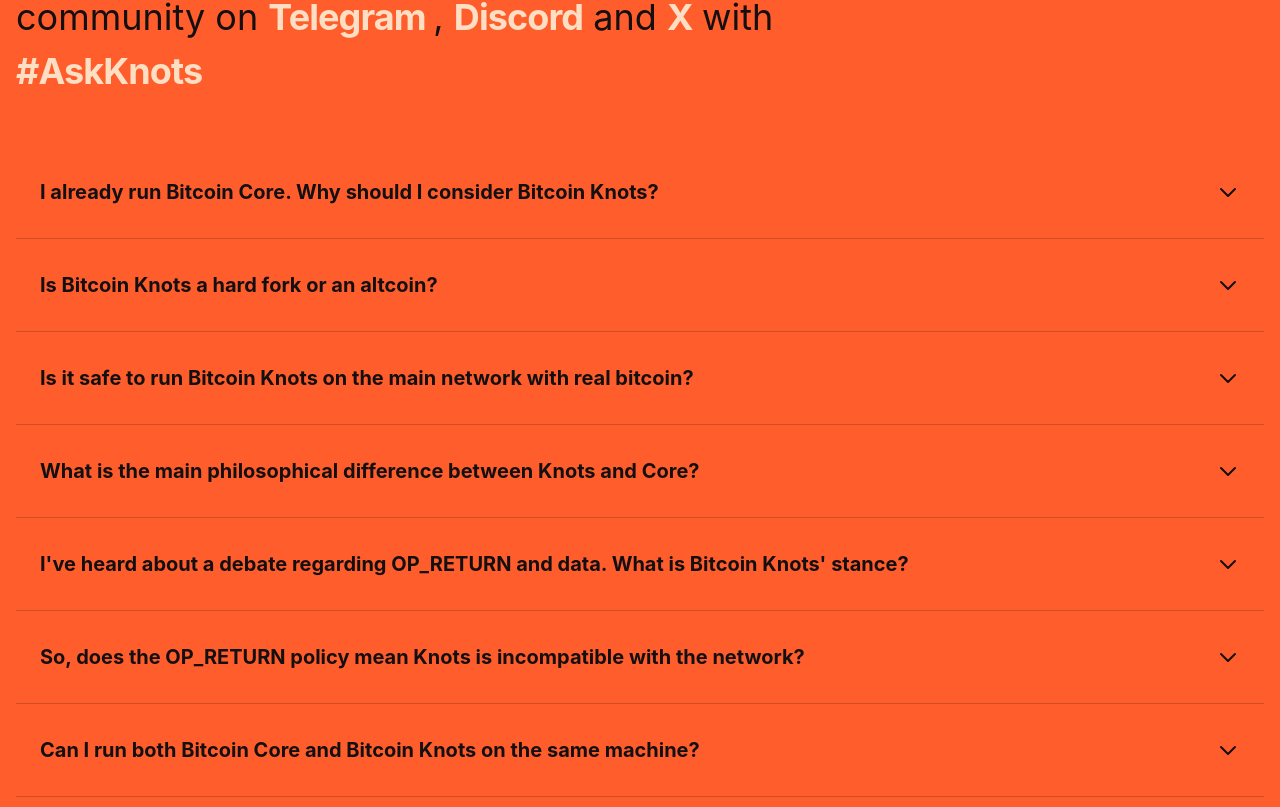
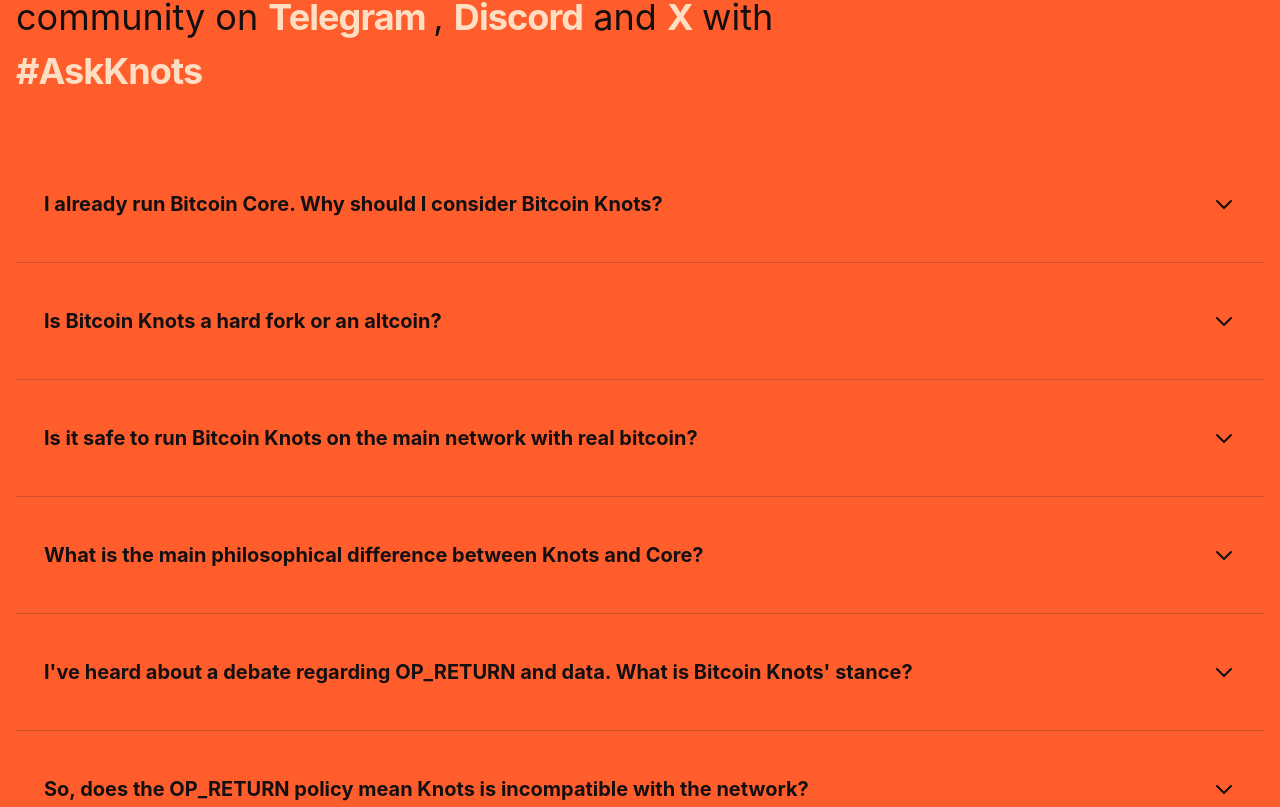
Before and after one commit to lexrexx/bitcoinknots.org, a Nuxt app: page / in a window 1280 px wide. Shown: the part 6693-7500 px from the top of the page. Built offline with nearby package versions, Linux system fonts and the light colour scheme; a web font is replaced by a local one.

Commit message:
Add FAQ focus ring

```diff
--- a/app/components/micro/AppFaqItem.vue
+++ b/app/components/micro/AppFaqItem.vue
@@ -1,10 +1,26 @@
 <template>
-  <li class="group py-4 overflow-hidden border-b border-onyx/20 dark:border-vanil/10 hover:bg-onyx/5 dark:hover:bg-black/15">
+  <li class="group py-3 overflow-hidden border-b border-onyx/20 dark:border-vanil/10 hover:bg-onyx/5 dark:hover:bg-black/15">
     <details
-      class="w-full"
+      class="w-full mx-auto px-1"
     >
-      <summary class="w-full px-6 py-4 text-left flex justify-between items-center group-hover:text-vanil focus:outline-none cursor-pointer list-none">
-        <span class="text-base sm:text-lg md:text-xl lg:text-xl font-bold text-onyx dark:text-vanil group-hover:text-vanil dark:group-hover:text-brand pr-4 flex-1">
+      <summary
+        class="
+          flex
+          justify-between
+          items-center
+          w-full
+          px-6 py-4
+          text-left
+          rounded-xl
+          list-none
+          group-hover:text-vanil
+          cursor-pointer
+          focus:outline-none
+          focus:ring-1
+          focus:ring-onyx dark:focus:ring-brand
+        "
+      >
+        <span class="py-4 text-base sm:text-lg md:text-xl lg:text-xl font-bold text-onyx dark:text-vanil group-hover:text-vanil dark:group-hover:text-brand pr-4 flex-1">
           {{ props.question }}
         </span>
         <span class="flex-shrink-0 w-6 h-6 transition-transform duration-100 details-arrow">
```
